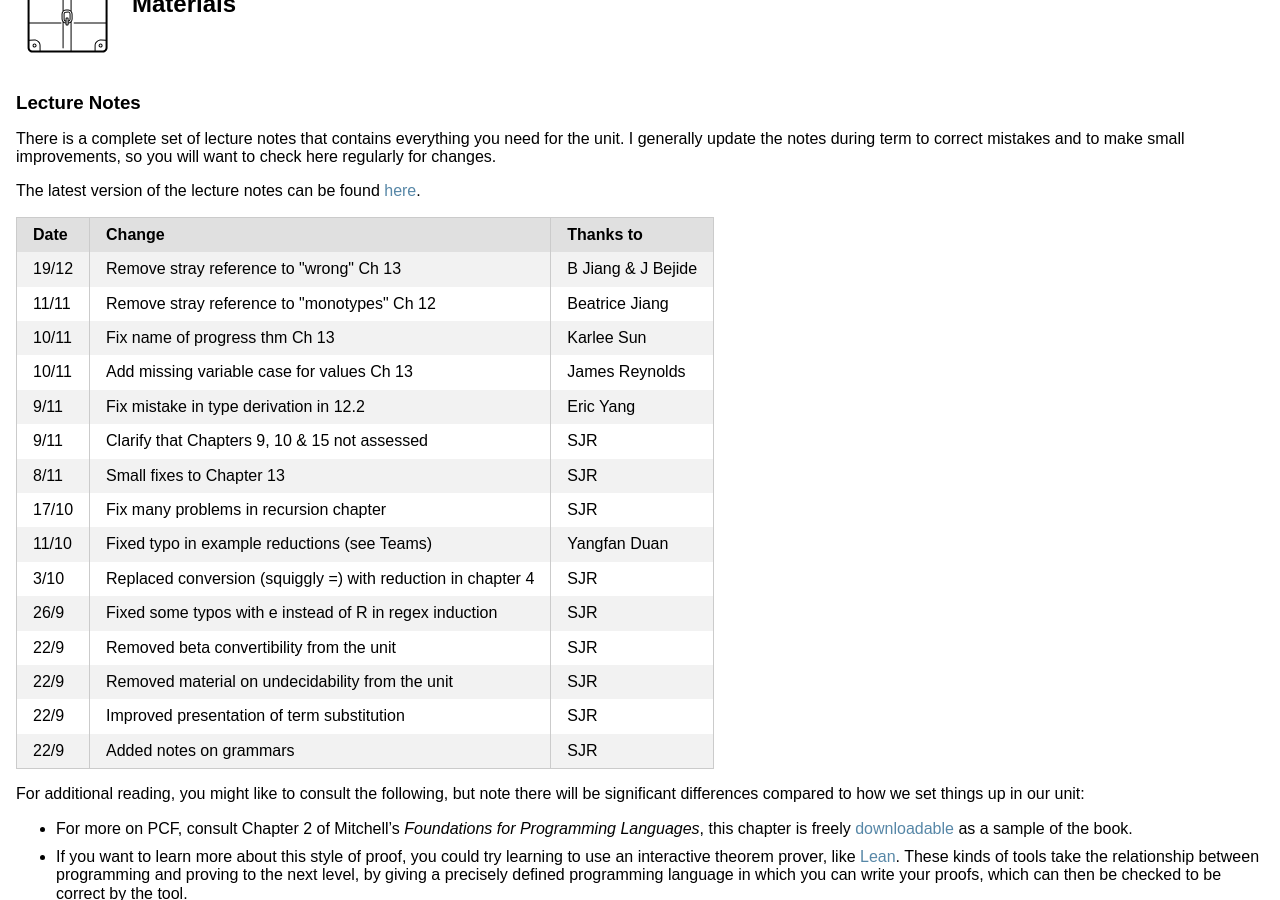
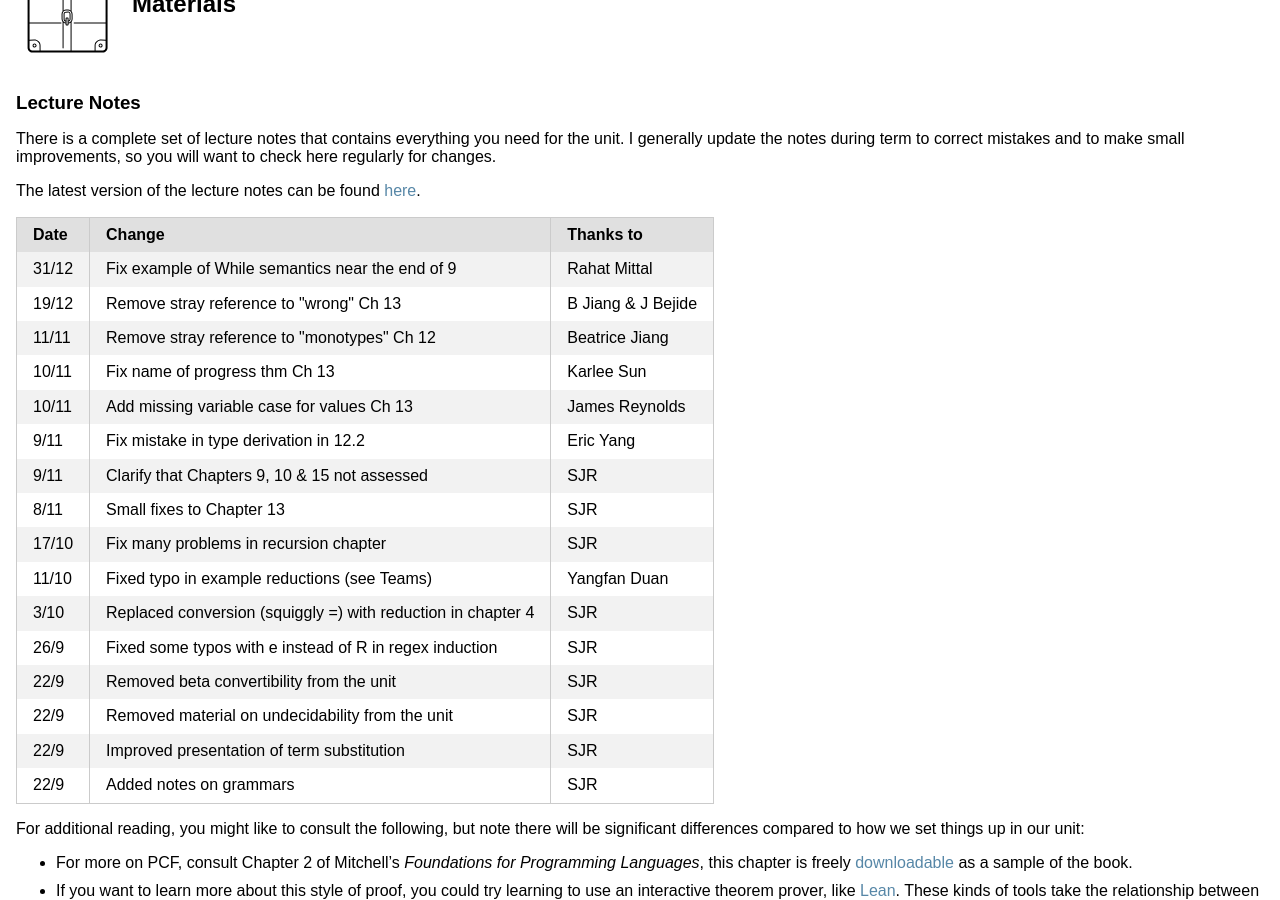
Before and after one commit to uob-coms30040/uob-coms30040.github.io, a Jekyll site: the page built from welcome.md, in a window 1280 px wide and 900 px high, scrolled down 679 px. Built offline with Jekyll 4.4.1, drawn with Linux system fonts in a browser that asks for light colours; nearby versions of some CDN libraries.

Commit message:
changelog

```diff
--- a/welcome.md
+++ b/welcome.md
@@ -43,6 +43,7 @@ Outside of lectures and classes, if you have any questions about the material, t
   </tr>
   </thead>
   <tbody>
+    <tr><td>31/12</td><td>Fix example of While semantics near the end of 9</td><td>Rahat Mittal</td></tr>
     <tr><td>19/12</td><td>Remove stray reference to "wrong" Ch 13</td><td>B Jiang & J Bejide</td></tr>
     <tr><td>11/11</td><td>Remove stray reference to "monotypes" Ch 12</td><td>Beatrice Jiang</td></tr>
     <tr><td>10/11</td><td>Fix name of progress thm Ch 13</td><td>Karlee Sun</td></tr>
```
